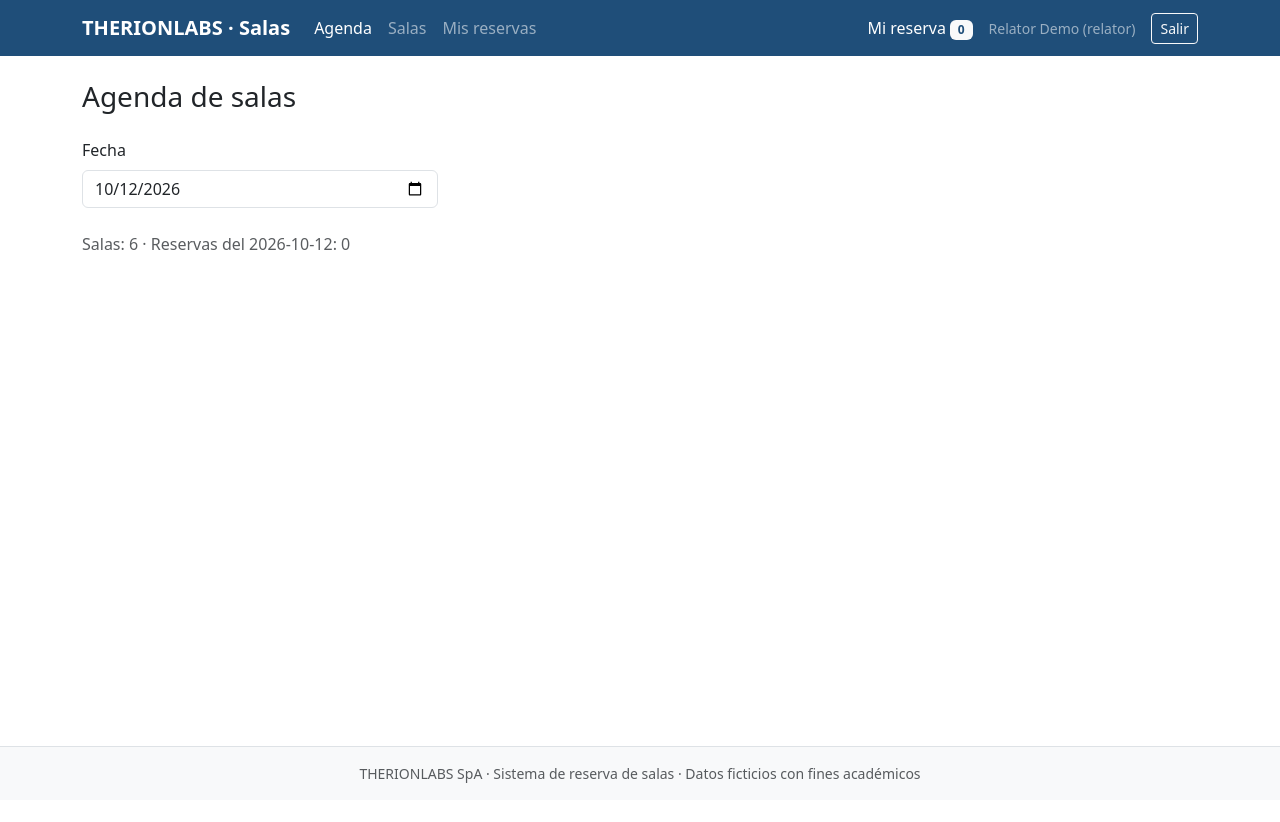
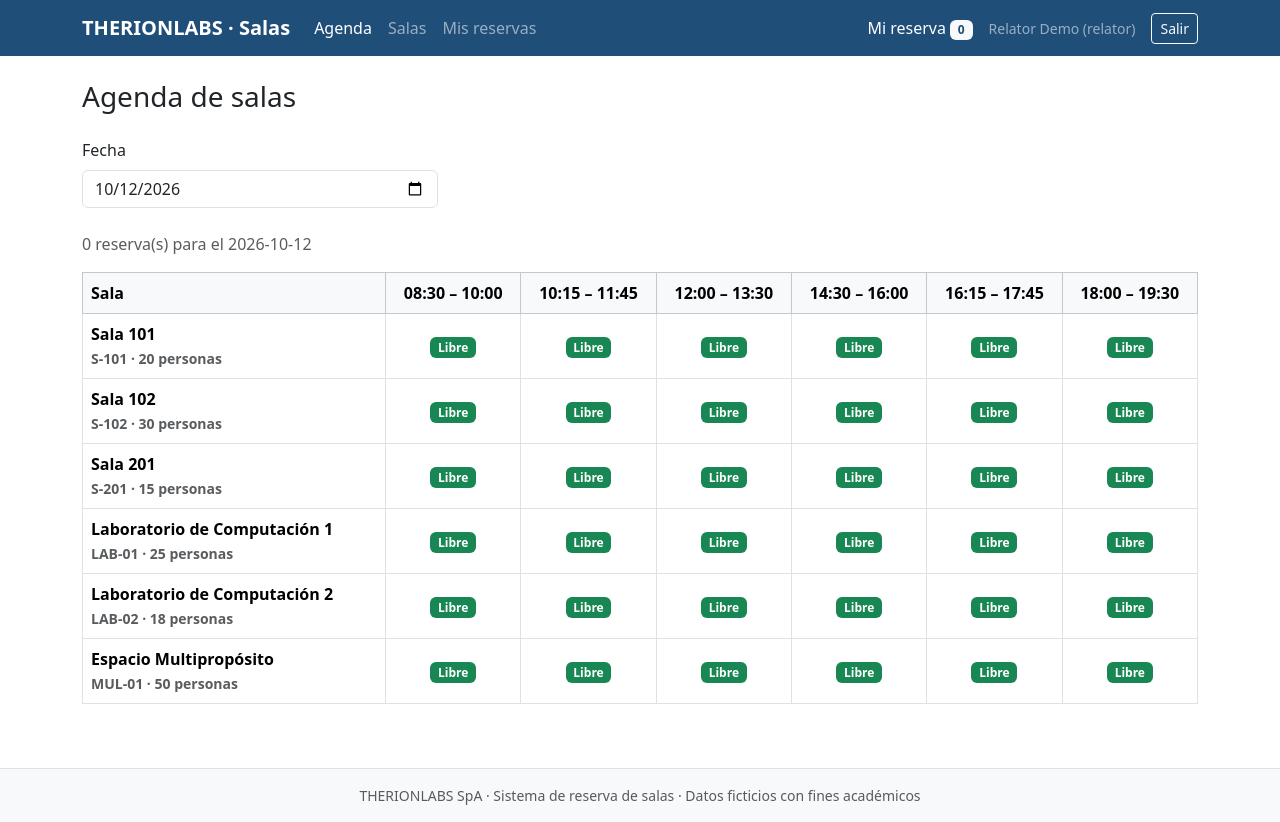
Before and after one commit to kevinmanuel7/reserva-salas-web, a React (Vite) app: page /login in a window 1280 px wide. Both pictures are taken after a click on the button "Entrar como relator". Before the commit the page ends 800 px from the top, so only its background shows below. Built offline with nearby package versions, Linux system fonts and the light colour scheme.

Commit message:
Agenda: componente AgendaGrid con salas y bloques por props

```diff
--- /dev/null
+++ b/src/components/AgendaGrid.jsx
@@ -0,0 +1,43 @@
+export default function AgendaGrid({ salas, bloques, reservas }) {
+  // Caso borde: si no hay salas, se muestra un aviso en vez de una tabla vacía
+  if (salas.length === 0) {
+    return <div className="alert alert-info">No hay salas registradas.</div>;
+  }
+
+  return (
+    <div className="table-responsive">
+      <table className="table table-bordered table-hover align-middle text-center">
+        <thead className="table-light">
+          <tr>
+            <th scope="col" className="text-start">Sala</th>
+            {bloques.map((bloque) => (
+              <th scope="col" key={bloque.inicio} className="text-nowrap">
+                {bloque.inicio} – {bloque.fin}
+              </th>
+            ))}
+          </tr>
+        </thead>
+
+        <tbody>
+          {salas.map((sala) => (
+            <tr key={sala.id}>
+              <th scope="row" className="text-start">
+                <div>{sala.nombre}</div>
+                <small className="text-muted">
+                  {sala.codigo} · {sala.capacidad} personas
+                </small>
+              </th>
+
+              {bloques.map((bloque) => (
+                <td key={bloque.inicio}>
+                  {/* En el paso 3 aquí se decide si está libre u ocupado usando "reservas" */}
+                  <span className="badge bg-success">Libre</span>
+                </td>
+              ))}
+            </tr>
+          ))}
+        </tbody>
+      </table>
+    </div>
+  );
+}
--- a/src/pages/Agenda.jsx
+++ b/src/pages/Agenda.jsx
@@ -2,6 +2,8 @@ import { useEffect, useState } from 'react';
 import { obtenerSalas } from '../services/salasService';
 import { obtenerReservasPorFecha } from '../services/reservasService';
 import { hoyISO } from '../utils/fechas';
+import AgendaGrid from '../components/AgendaGrid';
+import { BLOQUES } from '../data/bloques';
 
 export default function Agenda() {
   // 1) Estado: los datos que, al cambiar, hacen que React vuelva a dibujar la página
@@ -32,10 +34,11 @@ export default function Agenda() {
         </div>
       </div>
 
-      {/* Texto temporal para comprobar que el estado funciona (se borra en el paso 2) */}
-      <p className="text-muted">
-        Salas: {salas.length} · Reservas del {fecha}: {reservas.length}
+      <p className="text-muted mb-3">
+        {reservas.length} reserva(s) para el {fecha}
       </p>
+
+      <AgendaGrid salas={salas} bloques={BLOQUES} reservas={reservas} />
     </main>
   );
 }
```
